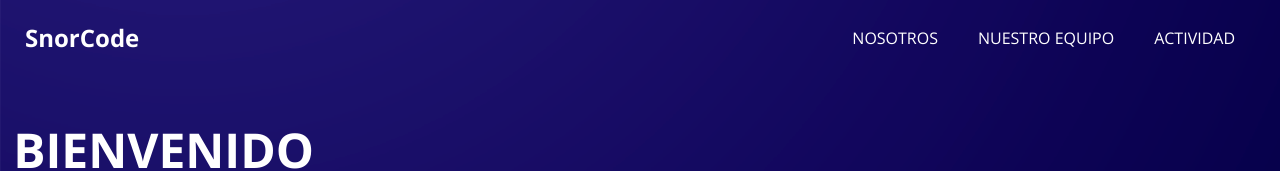
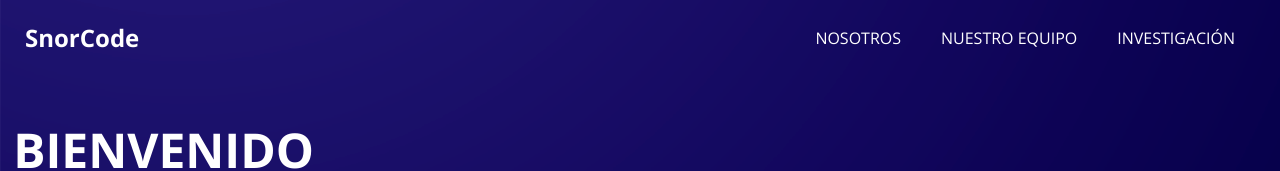
Before and after one commit to Luvluvxc/Proyecto, a plain HTML site: page index.html in a window 1280 px wide. Shown: the top 171 px of the page. Drawn offline with nearby package versions, Linux system fonts and the light colour scheme; some packages are replaced by stand-ins of ours.

Commit message:
Update index.html

```diff
--- a/index.html
+++ b/index.html
@@ -72,7 +72,7 @@
                 <a class="nav-link" href="#equipo">Nuestro Equipo</a>
               </li>
               <li class="nav-item">
-                <a class="nav-link" href="memory/index.html">ACTIVIDAD</a>
+                <a class="nav-link" href="https://investigacion.fca.unam.mx/docs/memorias/2010/4.06.pdf">Investigación</a>
               </li>
             </ul>
           </div>
```
